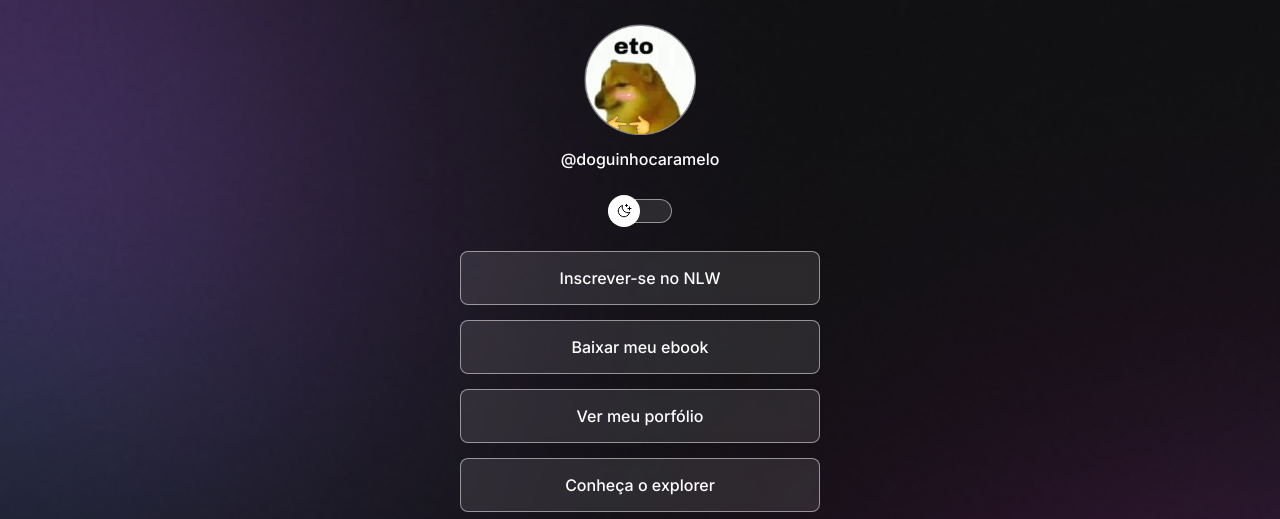
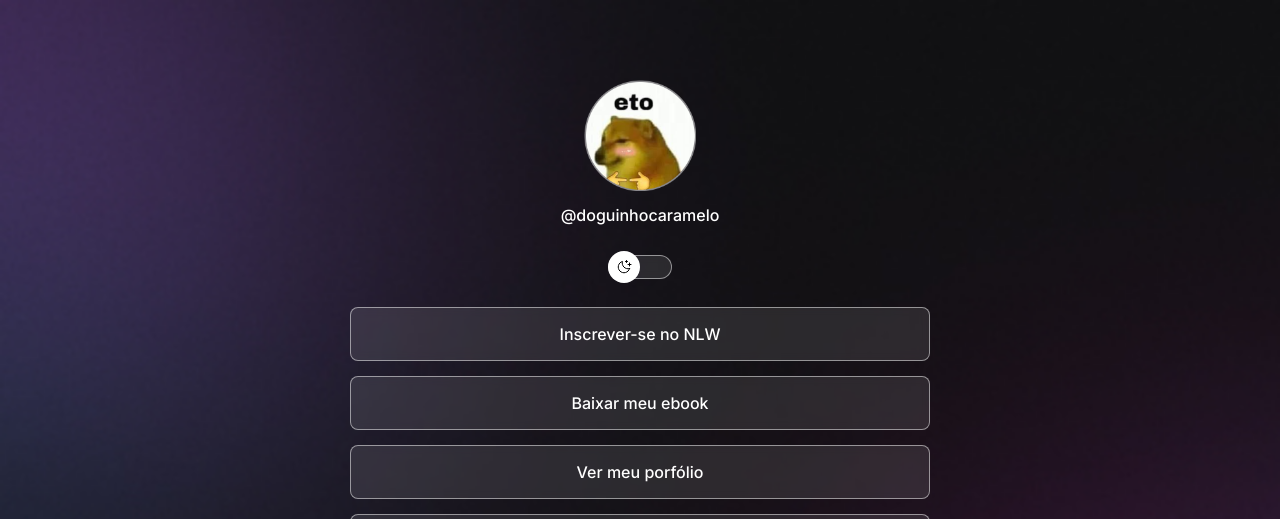
Before and after one commit to Roland-Oliveira/projetoDevlink, a plain HTML site: page index.html in a window 1280 px wide. Shown: the top 519 px of the page. Drawn offline with nearby package versions, Linux system fonts and the light colour scheme.

Commit message:
addjust container width

```diff
--- a/style.css
+++ b/style.css
@@ -11,7 +11,7 @@
   --surface-color-hover: rgba(255, 255, 255, 0.5);
   --highlight-color-hover: rgba(0, 0, 0, 0.02);
   --highlight-color: rgba(255, 255, 255, 0.2);
-  --switch-bg-url:url(./assets/moon-stars.svg);
+  --switch-bg-url: url(./assets/moon-stars.svg);
 }
 
 .light {
@@ -21,7 +21,7 @@
   --surface-color: rgba(0, 0, 0, 0.1);
   --surface-color-hover: rgba(0, 0, 0, 0.2);
   --highlight-color: rgba(0, 0, 0, 0.1);
-  --switch-bg-url:url(./assets/sun.svg);
+  --switch-bg-url: url(./assets/sun.svg);
 }
 body {
   /*
@@ -38,8 +38,9 @@ body * {
   color: var(--text-color);
 }
 #container {
-  width: 360px;
-  margin: auto;
+  width: 100%;
+  max-width: 580px;
+  margin: 56px auto 0;
   padding-top: 0 24px;
 }
 /*profile*/
@@ -63,12 +64,10 @@ body * {
 }
 
 /*switch*/
-#switch{
-
+#switch {
   position: relative;
   width: 64px;
   margin: 4px auto;
-
 }
 
 #switch button {
@@ -84,7 +83,7 @@ body * {
   z-index: 1;
   transform: translateY(-50%);
 }
-.light #switch button{
+.light #switch button {
   right: 0;
   left: initial;
 }
@@ -97,9 +96,7 @@ body * {
   backdrop-filter: blur(4px);
   -webkit-backdrop-filter: blur(4px);
   border-radius: 9999px;
-
 }
-
 
 /* Links */
 ul {
```
